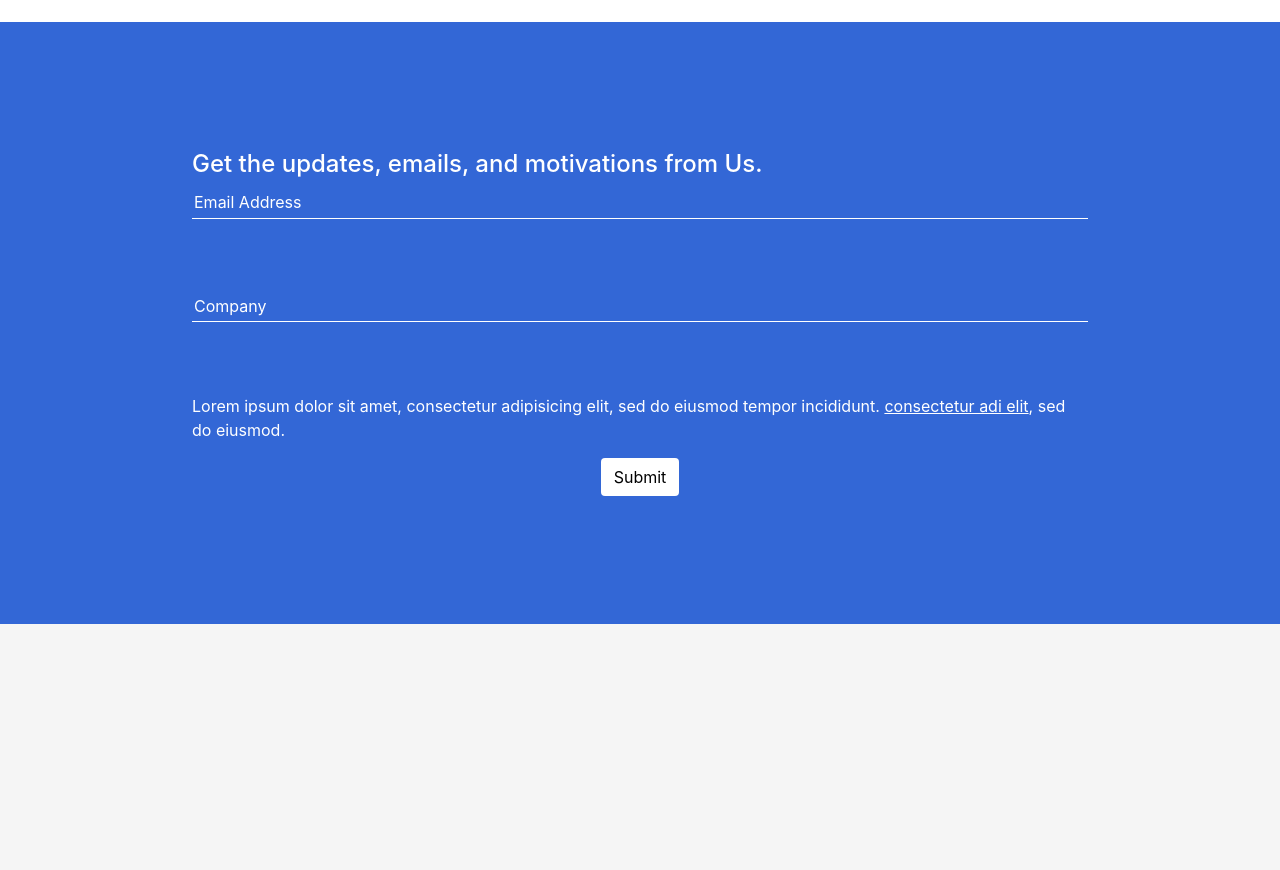
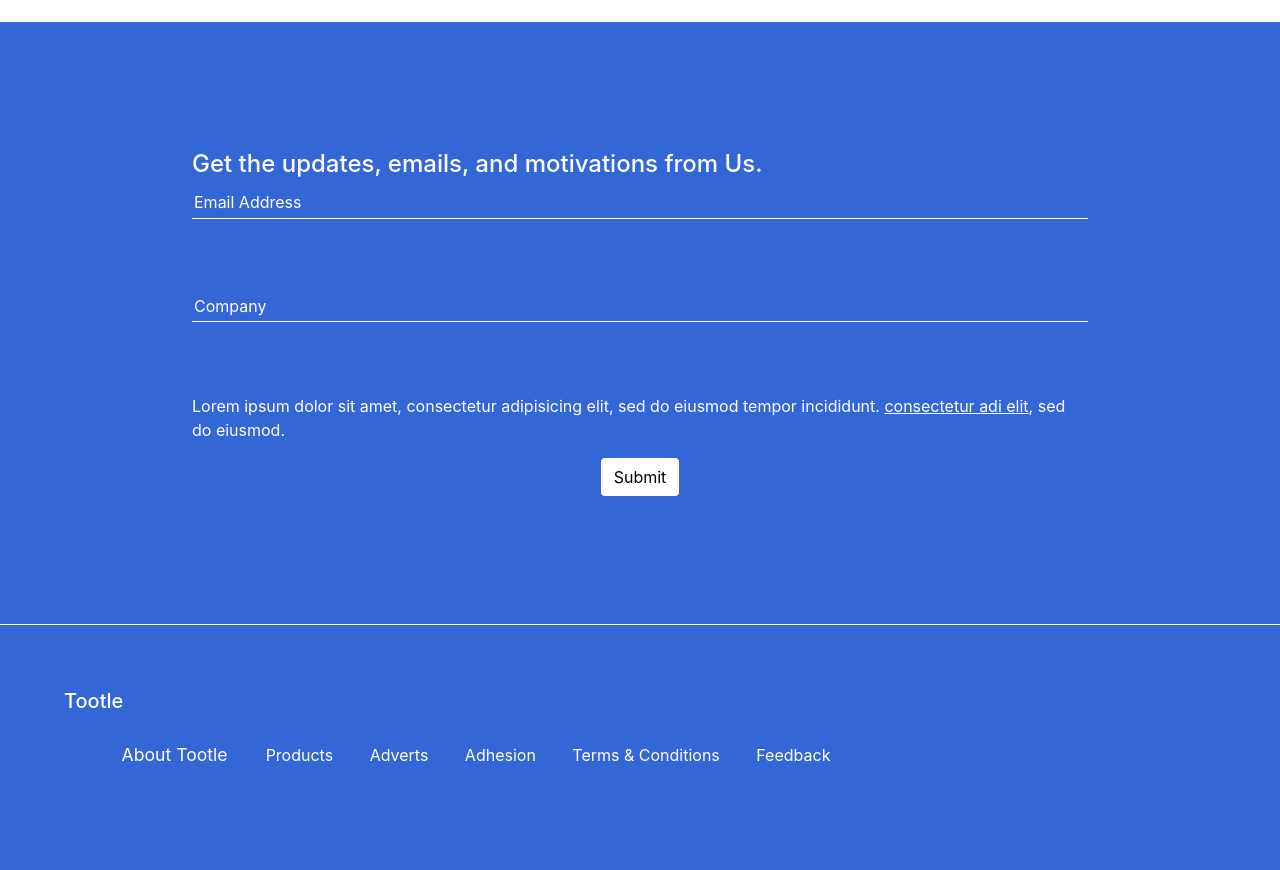
Before and after one commit to k3vnb/thinkwit, a plain HTML site: page index.html in a window 1280 px wide. Shown: the part 2227-3097 px from the top of the page. Before the commit the page ends 2851 px from the top, so only its background shows below. Drawn offline with Linux system fonts and the light colour scheme.

Commit message:
create & stylize footer section w/ inline links

```diff
--- a/css/master.css
+++ b/css/master.css
@@ -108,6 +108,22 @@ li:first-child {
   color: black;
 }
 
+.footer-section {
+  border-top: .5px solid white;
+  background-color: #3367d6;
+  color: white;
+  padding: 5% 5%;
+}
+
+.footer-section a {
+  color: white;
+}
+
+.footer-section li {
+  display: inline-block;
+  padding: 0 1em;
+}
+
 @media screen and (max-width: 768px) {
   .card {
     max-height: 10rem;
--- a/index.html
+++ b/index.html
@@ -223,6 +223,17 @@
         <a href="#" class="btn btn-form">Submit</a>
       </div>
     </div>
+    <div class="footer-section">
+      <h5>Tootle</h5>
+      <ul>
+        <li><a href="#">About Tootle</a></li>
+        <li><a href="#">Products</a></li>
+        <li><a href="#">Adverts</a></li>
+        <li><a href="#">Adhesion</a></li>
+        <li><a href="#">Terms & Conditions</a></li>
+        <li><a href="#">Feedback</a></li>
+      </ul>
+    </div>
 
 
     <!-- <script src="https://maxcdn.bootstrapcdn.com/bootstrap/4.0.0-beta.2/js/bootstrap.min.js" integrity="sha384-alpBpkh1PFOepccYVYDB4do5UnbKysX5WZXm3XxPqe5iKTfUKjNkCk9SaVuEZflJ" crossorigin="anonymous"></script> -->
```
